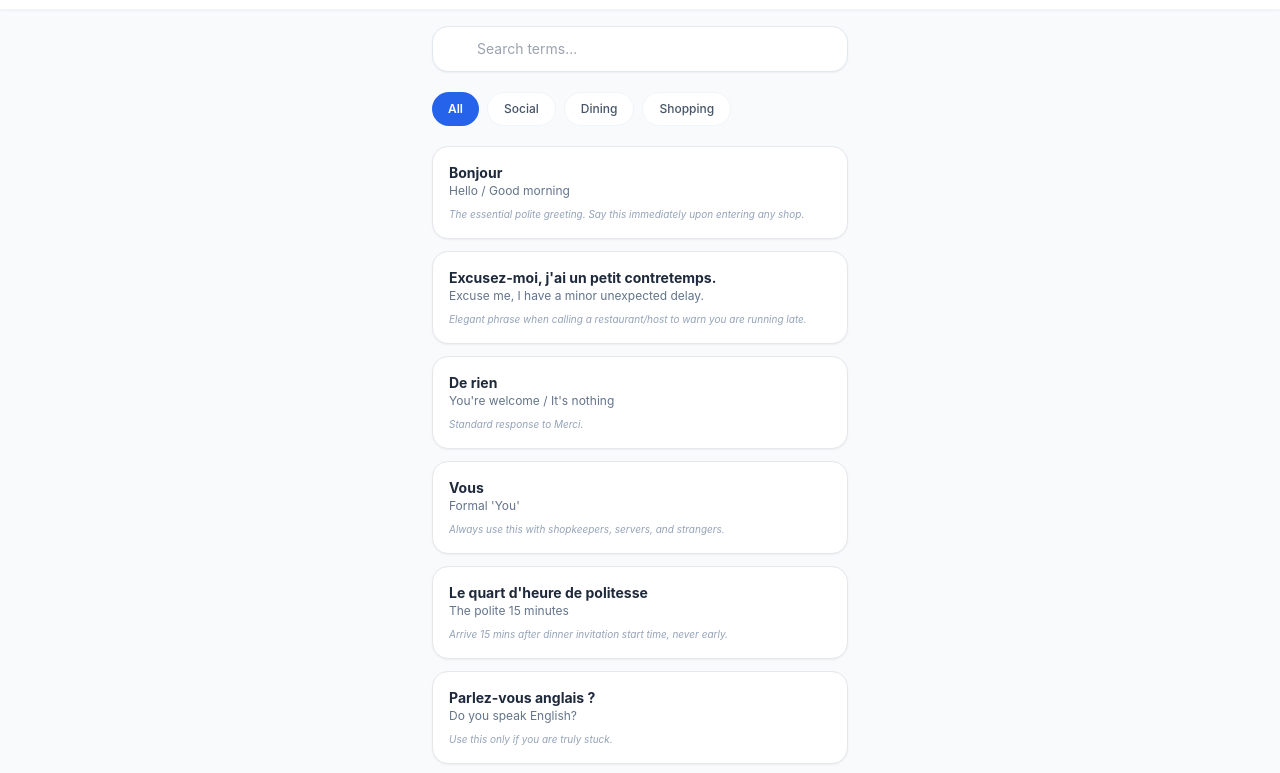
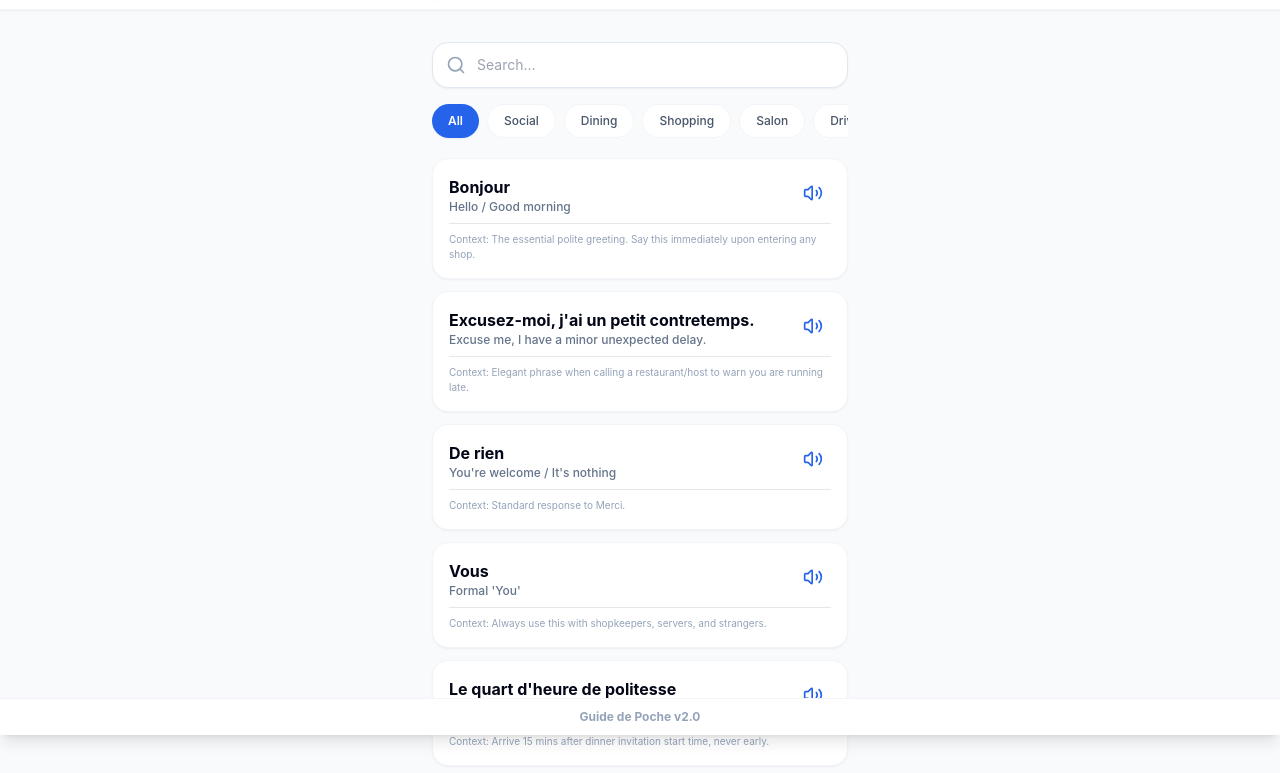
Before and after one commit to danielbobi/guide-de-poche, a plain HTML site: page index.html in a window 1280 px wide. Shown: the part 65-838 px from the top of the page. Drawn offline with nearby package versions, Linux system fonts and the light colour scheme.

Commit message:
Add files via upload

````diff
--- a/index.html
+++ b/index.html
@@ -3,7 +3,7 @@
 <head>
   <meta charset="UTF-8">
   <meta name="viewport" content="width=device-width, initial-scale=1.0, maximum-scale=1.0, user-scalable=no">
-  <title>Guide de Poche - French Travel Companion</title>
+  <title>Guide de Poche</title>
   <script src="https://cdn.tailwindcss.com"></script>
   <script src="https://unpkg.com/lucide@latest"></script>
   <style>
@@ -12,6 +12,7 @@
     .no-scrollbar { -ms-overflow-style: none; scrollbar-width: none; }
     .fade-in { animation: fadeIn 0.25s ease-out; }
     @keyframes fadeIn { from { opacity: 0; transform: translateY(10px); } to { opacity: 1; transform: translateY(0); } }
+    .sticky-header-container { position: sticky; top: 0; z-index: 40; background: #f8fafc; padding-top: 1rem; padding-bottom: 0.5rem; }
     .flip-card { background-color: transparent; perspective: 1000px; }
     .flip-card-inner { position: relative; width: 100%; height: 100%; text-align: center; transition: transform 0.6s; transform-style: preserve-3d; }
     .flip-card.flipped .flip-card-inner { transform: rotateY(180deg); }
@@ -27,7 +28,7 @@
     <div class="bg-red-500 flex-1"></div>
   </div>
 
-  <header class="bg-white border-b border-slate-100 px-4 py-3 sticky top-0 z-40 shadow-sm">
+  <header class="bg-white border-b border-slate-100 px-4 py-3 shadow-sm">
     <div class="max-w-md mx-auto flex items-center justify-between">
       <div class="flex items-center gap-2">
         <div class="bg-blue-600 text-white p-2 rounded-xl shadow-md">
@@ -38,75 +39,115 @@
           <p class="text-xs text-slate-500 font-medium">Your French Companion</p>
         </div>
       </div>
+      <button onclick="toggleInfoModal(true)" class="p-2 text-slate-500 hover:bg-slate-100 rounded-lg"><i data-lucide="smartphone" class="w-5 h-5"></i></button>
     </div>
   </header>
 
   <main class="max-w-md w-full mx-auto p-4 flex-1 flex flex-col gap-4">
     <!-- SEARCH TAB -->
-    <div id="tab-search" class="tab-content flex flex-col gap-4">
-      <div class="relative">
-        <span class="absolute inset-y-0 left-0 flex items-center pl-3.5 text-slate-400">
-          <i data-lucide="search" class="w-5 h-5"></i>
-        </span>
-        <input type="text" id="search-input" oninput="render()" placeholder="Search terms..." class="w-full pl-11 pr-10 py-3 bg-white border border-slate-200 rounded-2xl shadow-sm text-sm focus:outline-none focus:ring-2 focus:ring-blue-500 transition-all" />
+    <div id="tab-search" class="tab-content flex flex-col">
+      <!-- STICKY SEARCH & CATEGORY CONTAINER -->
+      <div class="sticky-header-container">
+        <div class="relative mb-3">
+          <span class="absolute inset-y-0 left-0 flex items-center pl-3.5 text-slate-400">
+            <i data-lucide="search" class="w-5 h-5"></i>
+          </span>
+          <input type="text" id="search-input" oninput="handleSearch()" placeholder="Search..." class="w-full pl-11 pr-10 py-3 bg-white border border-slate-200 rounded-2xl shadow-sm text-sm focus:outline-none focus:ring-2 focus:ring-blue-500 transition-all" />
+          <button id="clear-search" onclick="clearSearch()" class="absolute inset-y-0 right-0 flex items-center pr-3 text-slate-400 hidden"><i data-lucide="x" class="w-5 h-5"></i></button>
+        </div>
+
+        <div class="flex gap-2 overflow-x-auto no-scrollbar py-1">
+          <button onclick="filterCategory('all')" id="cat-all" class="cat-pill px-4 py-2 bg-blue-600 text-white rounded-full text-xs font-semibold whitespace-nowrap shadow-sm">All</button>
+          <button onclick="filterCategory('social')" id="cat-social" class="cat-pill px-4 py-2 bg-white text-slate-600 border border-slate-100 rounded-full text-xs font-medium whitespace-nowrap">Social</button>
+          <button onclick="filterCategory('dining')" id="cat-dining" class="cat-pill px-4 py-2 bg-white text-slate-600 border border-slate-100 rounded-full text-xs font-medium whitespace-nowrap">Dining</button>
+          <button onclick="filterCategory('shopping')" id="cat-shopping" class="cat-pill px-4 py-2 bg-white text-slate-600 border border-slate-100 rounded-full text-xs font-medium whitespace-nowrap">Shopping</button>
+          <button onclick="filterCategory('salon')" id="cat-salon" class="cat-pill px-4 py-2 bg-white text-slate-600 border border-slate-100 rounded-full text-xs font-medium whitespace-nowrap">Salon</button>
+          <button onclick="filterCategory('driving')" id="cat-driving" class="cat-pill px-4 py-2 bg-white text-slate-600 border border-slate-100 rounded-full text-xs font-medium whitespace-nowrap">Driving</button>
+          <button onclick="filterCategory('directions')" id="cat-directions" class="cat-pill px-4 py-2 bg-white text-slate-600 border border-slate-100 rounded-full text-xs font-medium whitespace-nowrap">Directions</button>
+          <button onclick="filterCategory('transit')" id="cat-transit" class="cat-pill px-4 py-2 bg-white text-slate-600 border border-slate-100 rounded-full text-xs font-medium whitespace-nowrap">Transit</button>
+          <button onclick="filterCategory('emergency')" id="cat-emergency" class="cat-pill px-4 py-2 bg-white text-slate-600 border border-slate-100 rounded-full text-xs font-medium whitespace-nowrap">Emergency</button>
+          <button onclick="filterCategory('culture')" id="cat-culture" class="cat-pill px-4 py-2 bg-white text-slate-600 border border-slate-100 rounded-full text-xs font-medium whitespace-nowrap">Culture</button>
+        </div>
       </div>
 
-      <div class="flex gap-2 overflow-x-auto no-scrollbar py-1 -mx-4 px-4">
-        <button onclick="setCategory('all')" id="cat-all" class="cat-pill px-4 py-2 bg-blue-600 text-white rounded-full text-xs font-semibold whitespace-nowrap">All</button>
-        <button onclick="setCategory('social')" id="cat-social" class="cat-pill px-4 py-2 bg-white text-slate-600 border border-slate-100 rounded-full text-xs font-medium whitespace-nowrap">Social</button>
-        <button onclick="setCategory('dining')" id="cat-dining" class="cat-pill px-4 py-2 bg-white text-slate-600 border border-slate-100 rounded-full text-xs font-medium whitespace-nowrap">Dining</button>
-        <button onclick="setCategory('shopping')" id="cat-shopping" class="cat-pill px-4 py-2 bg-white text-slate-600 border border-slate-100 rounded-full text-xs font-medium whitespace-nowrap">Shopping</button>
-      </div>
-
-      <div id="dictionary-list" class="flex flex-col gap-3"></div>
+      <div id="dictionary-list" class="flex flex-col gap-3 mt-2"></div>
     </div>
   </main>
+
+  <nav class="bg-white border-t border-slate-100 fixed bottom-0 left-0 right-0 py-2.5 shadow-lg z-40">
+    <div class="max-w-md mx-auto flex justify-center">
+        <span class="text-xs text-slate-400 font-bold">Guide de Poche v2.0</span>
+    </div>
+  </nav>
 
   <script>
     let items = [];
     let activeCat = 'all';
 
-    async function fetchData() {
+    async function fetchDatabase() {
       try {
-        const response = await fetch('data.json');
-        items = await response.json();
-        render();
+        const res = await fetch('data.json');
+        items = await res.json();
+        renderDict();
       } catch (e) {
-        console.error("Error loading data.json:", e);
+        console.error("Data load failed:", e);
       }
     }
 
-    function setCategory(cat) {
-      activeCat = cat;
-      document.querySelectorAll('.cat-pill').forEach(p => p.classList.replace('bg-blue-600', 'bg-white'));
-      document.getElementById('cat-' + cat).classList.replace('bg-white', 'bg-blue-600');
-      render();
-    }
-
-    function render() {
-      const q = document.getElementById('search-input').value.toLowerCase();
+    function renderDict() {
+      const q = document.getElementById('search-input').value.toLowerCase().trim();
       const list = document.getElementById('dictionary-list');
       list.innerHTML = '';
 
-      items.filter(i => (activeCat === 'all' || i.category === activeCat) &&
-                        (i.fr.toLowerCase().includes(q) || i.en.toLowerCase().includes(q) || i.ctx.toLowerCase().includes(q)))
-           .forEach(i => {
+      const filtered = items.filter(i =>
+        (activeCat === 'all' || i.category === activeCat) &&
+        (i.fr.toLowerCase().includes(q) || i.en.toLowerCase().includes(q) || i.ctx.toLowerCase().includes(q))
+      );
+
+      filtered.forEach(i => {
         const d = document.createElement('div');
-        d.className = "bg-white p-4 rounded-2xl border shadow-sm";
-        d.innerHTML = `<p class="font-bold text-sm">${i.fr}</p><p class="text-xs text-slate-500">${i.en}</p><p class="text-[10px] text-slate-400 mt-2 italic">${i.ctx}</p>`;
+        d.className = "bg-white p-4 rounded-2xl border border-slate-100 flex flex-col gap-2 shadow-sm fade-in";
+        d.innerHTML = `
+          <div class="flex justify-between items-start gap-4">
+            <div>
+              <p class="font-bold text-slate-950">${i.fr}</p>
+              <p class="text-xs text-slate-500 font-medium">${i.en}</p>
+            </div>
+            <button onclick="speak('${i.fr.replace(/'/g, "\\'")}')" class="p-2 text-blue-600"><i data-lucide="volume-2" class="w-5 h-5"></i></button>
+          </div>
+          <div class="border-t pt-2 text-[10px] text-slate-400">Context: ${i.ctx}</div>
+        `;
         list.appendChild(d);
       });
+      lucide.createIcons();
     }
 
-    window.onload = fetchData;
+    function filterCategory(c) {
+      activeCat = c;
+      document.querySelectorAll('.cat-pill').forEach(p => p.classList.replace('bg-blue-600', 'bg-white'));
+      document.getElementById('cat-' + c).classList.replace('bg-white', 'bg-blue-600');
+      renderDict();
+    }
+
+    function handleSearch() {
+      const q = document.getElementById('search-input').value;
+      document.getElementById('clear-search').classList.toggle('hidden', q === '');
+      renderDict();
+    }
+
+    function clearSearch() {
+      document.getElementById('search-input').value = '';
+      document.getElementById('clear-search').classList.add('hidden');
+      renderDict();
+    }
+
+    function speak(t) {
+      const u = new SpeechSynthesisUtterance(t);
+      u.lang = 'fr-FR';
+      window.speechSynthesis.speak(u);
+    }
+
+    window.onload = () => { lucide.createIcons(); fetchDatabase(); };
   </script>
 </body>
 </html>
-```
-
-### To Finalize:
-1.  **Upload:** Upload both this **`index.html`** and your **`data.json`** to the same GitHub repository folder.
-2.  **Wait:** Give GitHub Pages about 60 seconds to process the new files.
-3.  **Verify:** Use an Incognito tab to check your live URL.
-
-Since the `index.html` is now dynamically loading the data, it doesn't matter how many items you add to `data.json`—the app will always display them automatically. You are ready to go!
````
